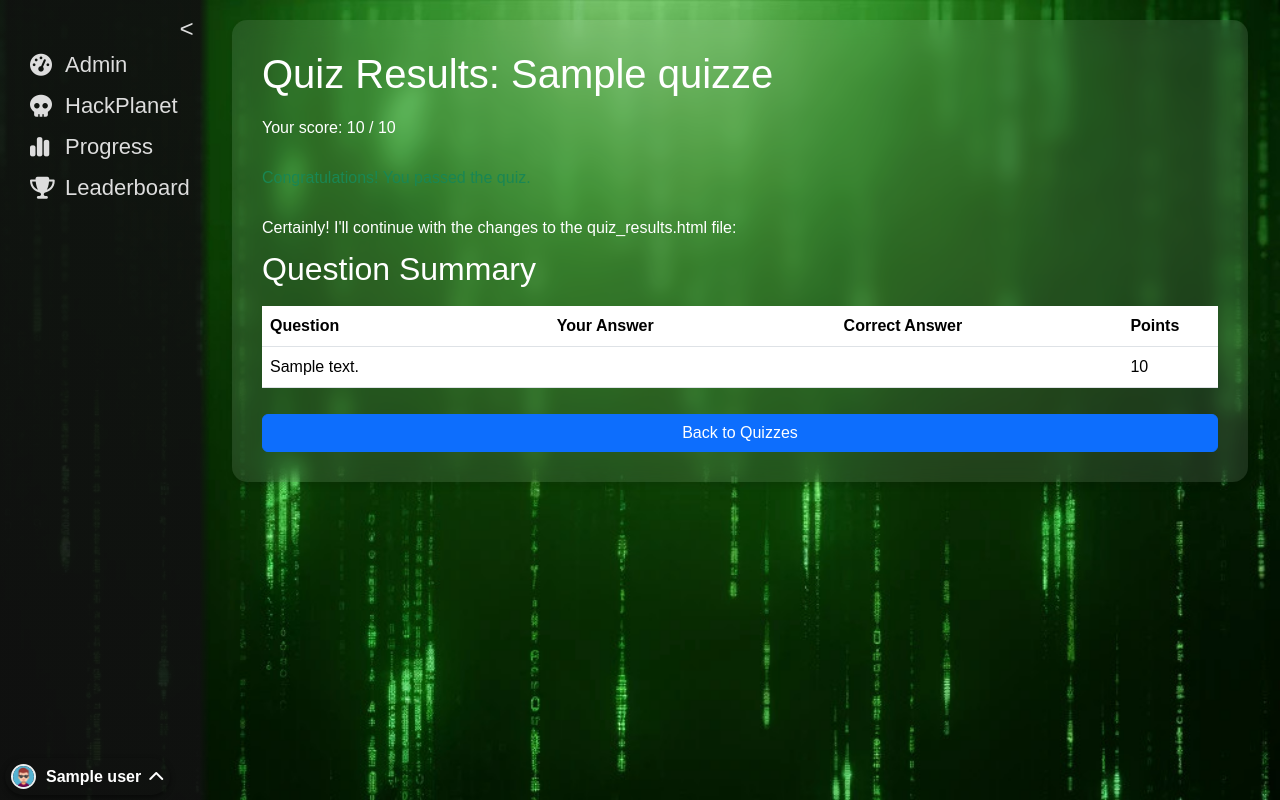
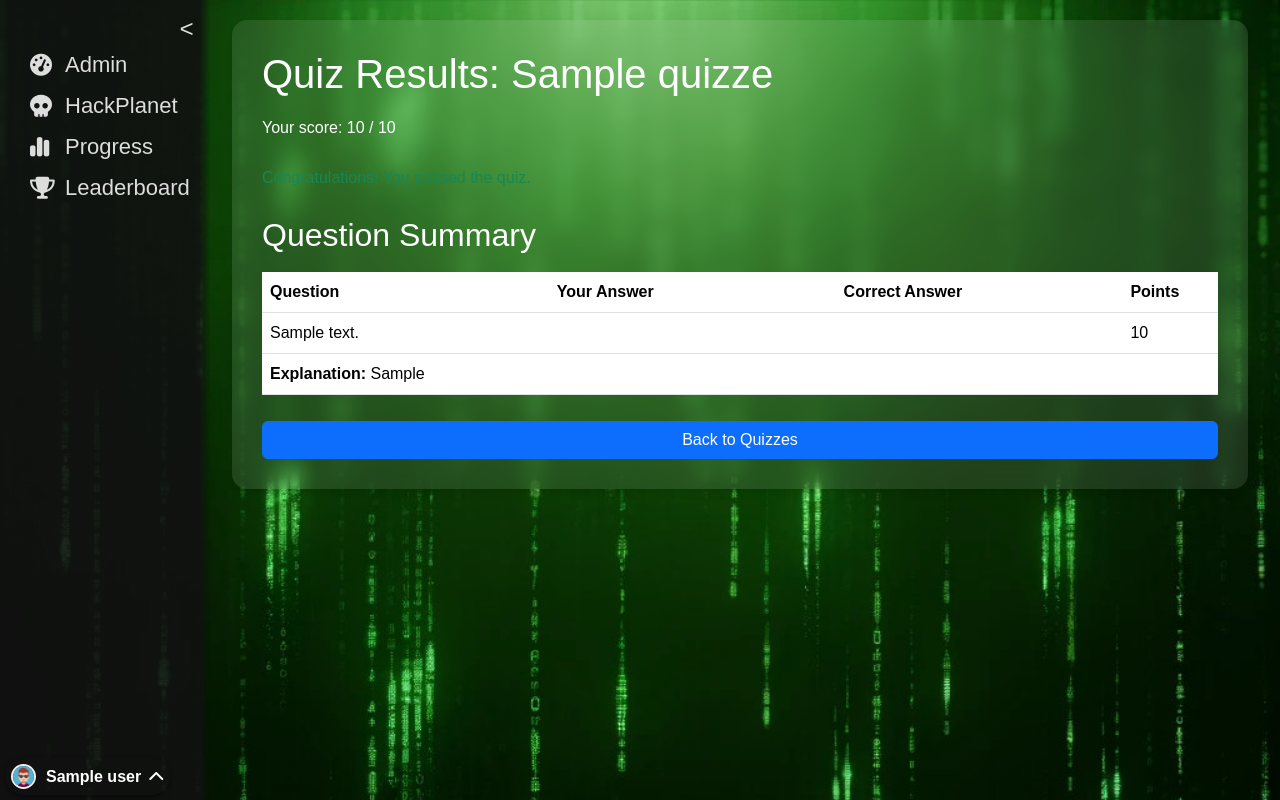
Before and after one commit to axewater/hackplanet, a Flask app: page /ctf/quiz_results/1 in a window 1280 px wide. Run offline with Flask 3, Linux system fonts and the light colour scheme; a user stored in the database is signed in; tables that the repository leaves empty hold one stand-in row (values such as "Sample post"); parts of the project's set-up code (start-up, migrations or seed data) failed here and were passed over; some libraries are stand-ins or nearby versions.

Commit message:
added explanations

```diff
--- a/modules/forms.py
+++ b/modules/forms.py
@@ -236,6 +236,7 @@ class QuestionForm(FlaskForm):
     correct_answer = SelectField('Correct Answer', choices=[('A', 'A'), ('B', 'B'), ('C', 'C'), ('D', 'D')], validators=[DataRequired()])
     points = IntegerField('Points', validators=[DataRequired(), NumberRange(min=1)])
     image = SelectField('Image', validators=[Optional()], choices=[])
+    explanation = TextAreaField('Explanation', validators=[Optional(), Length(max=1000)])  # New field
     submit = SubmitField('Save Question')
 
     def __init__(self, *args, **kwargs):
--- a/modules/models.py
+++ b/modules/models.py
@@ -280,6 +280,7 @@ class Question(db.Model):
     correct_answer = db.Column(db.String(1), nullable=False)
     points = db.Column(db.Integer, nullable=False)
     image = db.Column(db.String(256), nullable=True)
+    explanation = db.Column(db.Text, nullable=True)  # New field for explanation
 
     def __repr__(self):
         return f"<Question id={self.id}, quiz_id={self.quiz_id}>"
--- a/modules/routes.py
+++ b/modules/routes.py
@@ -1377,13 +1377,13 @@ def take_quiz(quiz_id):
         return redirect(url_for('main.quizzes'))
 
     if user_progress.current_question >= len(questions):
-        flash('You have answered all questions in this quiz.', 'info')
+        user_progress.completed = True
+        user_progress.completed_at = datetime.utcnow()
+        db.session.commit()
+        flash(f'Quiz completed! Your score: {user_progress.score}', 'success')
         return redirect(url_for('main.quiz_results', quiz_id=quiz_id))
 
     current_question = questions[user_progress.current_question]
-
-    # Pass the image information to the template
-    question_image = current_question.image if current_question.image else None
 
     if request.method == 'POST':
         answer = request.form.get('answer')
@@ -1411,22 +1411,19 @@ def take_quiz(quiz_id):
             user_progress.score += current_question.points
 
         user_progress.current_question += 1
+        db.session.commit()
 
         if user_progress.current_question >= len(questions):
             user_progress.completed = True
             user_progress.completed_at = datetime.utcnow()
+            db.session.commit()
             flash(f'Quiz completed! Your score: {user_progress.score}', 'success')
-        elif not quiz.sequential:
+            return redirect(url_for('main.quiz_results', quiz_id=quiz_id))
+
+        if quiz.sequential:
+            return redirect(url_for('main.take_quiz', quiz_id=quiz_id))
+        else:
             flash('Answer recorded. You can continue with the next question or review previous ones.', 'info')
-        else:
-            flash('Answer recorded. Moving to the next question.', 'info')
-
-        db.session.commit()
-
-        if user_progress.completed or not quiz.sequential:
-            return redirect(url_for('main.quiz_results', quiz_id=quiz_id))
-        else:
-            return redirect(url_for('main.take_quiz', quiz_id=quiz_id))
 
     return render_template('site/take_quiz.html', quiz=quiz, question=current_question, progress=user_progress)
 
@@ -1435,6 +1432,25 @@ def take_quiz(quiz_id):
 def quiz_results(quiz_id):
     quiz = Quiz.query.get_or_404(quiz_id)
     user_progress = UserQuizProgress.query.filter_by(user_id=current_user.id, quiz_id=quiz_id).first_or_404()
+
+    # Ensure all questions are marked as answered
+    questions = Question.query.filter_by(quiz_id=quiz_id).all()
+    for question in questions:
+        question_progress = UserQuestionProgress.query.filter_by(
+            user_quiz_progress_id=user_progress.id,
+            question_id=question.id
+        ).first()
+        if not question_progress:
+            question_progress = UserQuestionProgress(
+                user_quiz_progress_id=user_progress.id,
+                question_id=question.id,
+                answered=False,
+                correct=False
+            )
+            db.session.add(question_progress)
+
+    db.session.commit()
+
     return render_template('site/quiz_results.html', quiz=quiz, user_progress=user_progress)
 
 @bp.route('/submit_flag', methods=['POST'])
@@ -1834,6 +1850,7 @@ def question_editor(quiz_id, question_id=None):
             question.correct_answer = form.correct_answer.data
             question.points = form.points.data
             question.image = form.image.data
+            question.explanation = form.explanation.data  # Add this line
         else:
             question = Question(
                 quiz_id=quiz_id,
@@ -1844,7 +1861,8 @@ def question_editor(quiz_id, question_id=None):
                 option_d=form.option_d.data,
                 correct_answer=form.correct_answer.data,
                 points=form.points.data,
-                image=form.image.data
+                image=form.image.data,
+                explanation=form.explanation.data  # Add this line
             )
             db.session.add(question)
         db.session.commit()
--- a/modules/templates/admin/question_editor.html
+++ b/modules/templates/admin/question_editor.html
@@ -51,6 +51,10 @@
                 {{ form.image.label(class="form-label") }}
                 {{ form.image(class="form-select") }}
             </div>
+            <div class="mb-3">
+                {{ form.explanation.label(class="form-label") }}
+                {{ form.explanation(class="form-control", rows=4) }}
+            </div>
             {{ form.submit(class="btn btn-primary") }}
         </form>
     </div>
--- a/modules/templates/site/leaderboard.html
+++ b/modules/templates/site/leaderboard.html
@@ -16,9 +16,7 @@
 <div class="container">
     <div class="glass-panel">
         <div class="labs_title">
-            <div class="text-start">
-                <a href="{{ url_for('main.ctf_home') }}" class="btn btn-secondary">Back</a>
-            </div>
+
             <h1>HackPlanet.EU World Leaderboard</h1>
         </div>
         <table class="table table-striped leaderboard-table">
--- a/modules/templates/site/quiz_results.html
+++ b/modules/templates/site/quiz_results.html
@@ -13,7 +13,6 @@
         {% else %}
             <p class="text-warning">You haven't completed the quiz yet. Your current progress is saved.</p>
         {% endif %}
-        Certainly! I'll continue with the changes to the quiz_results.html file:
 
         <h2>Question Summary</h2>
         <table class="table">
@@ -49,6 +48,16 @@
                         {% endif %}
                     </td>
                 </tr>
+                <tr>
+                    <td colspan="4">
+                        <strong>Explanation:</strong>
+                        {% if question_progress.question.explanation %}
+                            {{ question_progress.question.explanation }}
+                        {% else %}
+                            No explanation provided.
+                        {% endif %}
+                    </td>
+                </tr>
                 {% endfor %}
             </tbody>
         </table>
```
